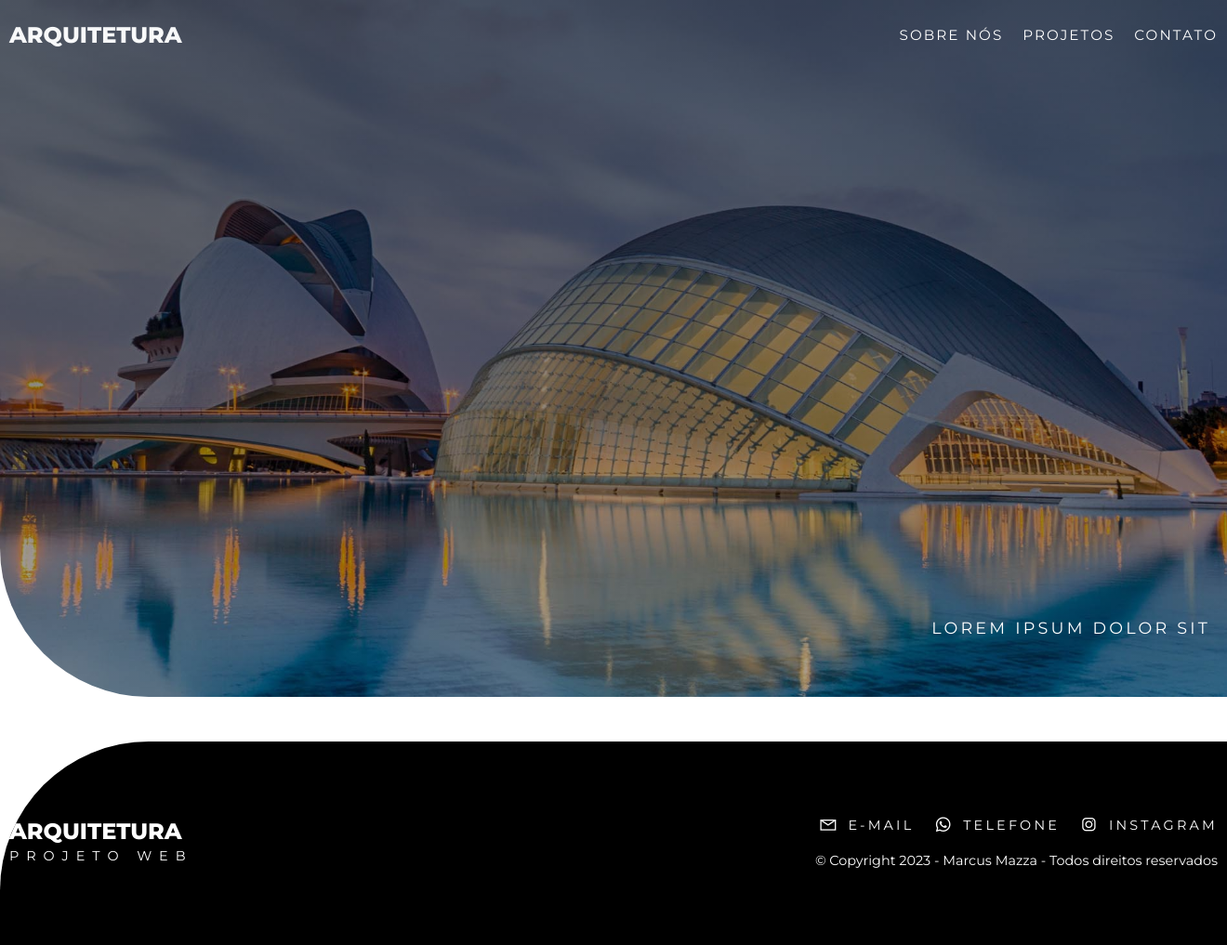
After one commit to m-mazza/Arquitetura-Projeto-FrontEnd, a PHP site: page /previa/ in a window 1320 px wide. The commit adds this page. Shown: the whole page at 93% size. Run offline with PHP 8.4, Linux system fonts and the light colour scheme.

Commit message:
subindo previa

```diff
--- a/inc/banner.php
+++ b/inc/banner.php
@@ -21,6 +21,3 @@
     $diretorio -> close();
     ?>
 </div>
-<style>
-
-</style>
--- /dev/null
+++ b/previa/index.html
@@ -0,0 +1,155 @@
+<!DOCTYPE html>
+<html lang="pt-br">
+<head>
+    <meta charset="UTF-8">
+    <meta http-equiv="X-UA-Compatible" content="IE=edge">
+    <meta name="viewport" content="width=device-width, initial-scale=1.0">
+
+    <!-- favicon -->
+    <link rel="apple-touch-icon" sizes="180x180" href="assets/images/favicon/apple-touch-icon.png">
+    <link rel="icon" type="image/png" sizes="32x32" href="assets/images/favicon/favicon-32x32.png">
+    <link rel="icon" type="image/png" sizes="16x16" href="assets/images/favicon/favicon-16x16.png">
+    <link rel="manifest" href="assets/images/favicon/site.webmanifest">
+    <link rel="mask-icon" href="assets/images/favicon/safari-pinned-tab.svg" color="#000">
+    <meta name="msapplication-TileColor" content="#000">
+    <meta name="theme-color" content="#ffffff">
+
+    <title>Arquitetura</title>
+
+    <!-- css styles -->
+    <link rel="stylesheet" type="text/css" href="../assets/css/main.css">
+
+    <!-- google api´s -->
+    <link rel="preconnect" href="https://fonts.googleapis.com">
+    <link rel="preconnect" href="https://fonts.gstatic.com" crossorigin>
+    <link href="https://fonts.googleapis.com/css2?family=Montserrat:ital,wght@0,100;0,200;0,300;0,400;0,500;0,600;0,700;0,800;0,900;1,100;1,200;1,300;1,400;1,500;1,600;1,700;1,800;1,900&display=swap" rel="stylesheet">
+
+</head>
+    <body>
+    <!-- load  -->
+    <div class="load-wrapper">
+        <div class="c-loader"></div>
+        <p class="my-4">Carregando...</p>
+    </div>
+
+    <nav id="navbarArea">
+        <div class="py-4">
+            <div class="container">
+                <div class="navbar-wrapper">
+                    <div class="logo-wrapper">
+                        <a href="./">
+                           <h1 class="text-light">Arquitetura</h1>
+                        </a>
+                    </div>
+                    <div class="link-wrapper">
+                        <div class="mobile-trigger">
+                          <i class="las la-bars"></i>
+                        </div>
+                        <ul>
+                          <li><a href="equipe">sobre nós</a></li>
+                          <li><a href="projetos">projetos</a></li>
+                          <li><a href="contato">contato</a></li>
+                        </ul>
+                    </div>
+                </div>
+            </div>
+        </div>
+    </nav>
+    <!-- mobile -->
+    <div class="mobile-menu-wrapper">
+        <div class="mobile-content-wrapper">
+            <div class="mobile-head">
+                <div class="mobile-head-content mobile-trigger">
+                    <i class="las la-times"></i>
+                </div>
+            </div>
+            <div class="mobile-body">
+                <div class="mobile-body-content">
+                    <div class="body-top">
+                        <div class="logo-mobile-wrapper">
+                            <a href="https://www.instagram.com/">
+                                <div class="title">
+                                    <h1>Arquitetura</h1>
+                                    <h2>projeto web</h2>
+                                </div>
+                            </a>
+                        </div>
+                        <div class="contact-wrapper">
+                            <a a href="https://wa.me/5513997988376?text=Olá%20Pruma%20Arquitetura.%20Estava%20no%20seu%20site%20e%20queria%20contatar vocês.">
+                                <div class="wtpp">
+                                    <i class="lab la-whatsapp"></i>
+                                </div>
+                            </a>
+                            <a href="tel:+5513997988376">
+                                <div class="tel">
+                                    <i class="las la-phone"></i>
+                                </div>
+                            </a>
+                            <a href="mailto:pruma@prumaarquitetura.com.br">
+                                <div class="email">
+                                    <i class="las la-envelope"></i>
+                                </div>
+                            </a>
+                        </div>
+                    </div>
+                    <div class="body-down">
+                        <a href="equipe">Sobre Nós</a>
+                        <a href="projetos">Projetos</a>
+                        <p>
+                            <strong>Horário de atendimento:</strong>
+                            <br>
+                            Segunda à Sexta - 9:00 às 18:00
+                        </p>
+                    </div>
+                </div>
+            </div>
+        </div>
+    </div>
+
+
+    <!-- banner -->
+    <div class="banner owl-carousel">
+
+        <div class="banner-item-wrapper" data-banner="../assets/images/banner/banner-1.jpg">
+            <div class="overlay"></div>
+            <div class="container">
+                <div class="description px-2">
+                    <div class="text-right">
+                        <h5>Lorem ipsum dolor sit</h5>
+                    </div>
+                </div>
+            </div>
+        </div>
+    </div>
+
+    <footer class="footer-area">
+        <div class="container">
+            <div class="row justify-content-between align-items-center">
+                <div class="col-12 col-sm-6 col-md-4">
+                    <div class="title">
+                        <h1>Arquitetura</h1>
+                        <h2>projeto web</h2>
+                    </div>
+                </div>
+                <div class="col-12 col-sm-6 col-md-7">
+                    <div class="link-wrapper">
+                        <ul>
+                            <li><a href="mailto:m-mazza@live.com" class="text-white m-0 d-flex align-items-center"><i class="las la-envelope"></i>E-MAIL</a></li>
+                            <li><a href="https://wa.me/5513981074396?text=Olá%20Marcus.%20Gostaria%20de%20projeto%20igual%20ao%20Arquietutra." class="text-white m-0 d-flex align-items-center" target="_blank"><i class="lab la-whatsapp"></i>TELEFONE</a></li>
+                            <li><a href="https://www.instagram.com" class="text-white m-0 d-flex align-items-center"><i class="lab la-instagram"></i>INSTAGRAM</a></li>
+                        </ul>
+                    </div>
+                    <p class="text-white">© Copyright <script>document.write(new Date().getFullYear());</script> - Marcus Mazza - Todos direitos reservados</p>
+                </div>
+            </div>
+        </div>
+    </footer>
+    <script src="../assets/js/jquery-v3.6.3.js"></script>
+    <script src="../assets/js/bootstrap.js"></script>
+    <script src="../assets/js/owl.carousel.js"></script>
+    <script src="../assets/js/glightbox.js"></script>
+    <script src="../assets/js/jquery.mask.js"></script>
+    <script src="../assets/js/main.js"></script>
+
+</body>
+</html>
```
